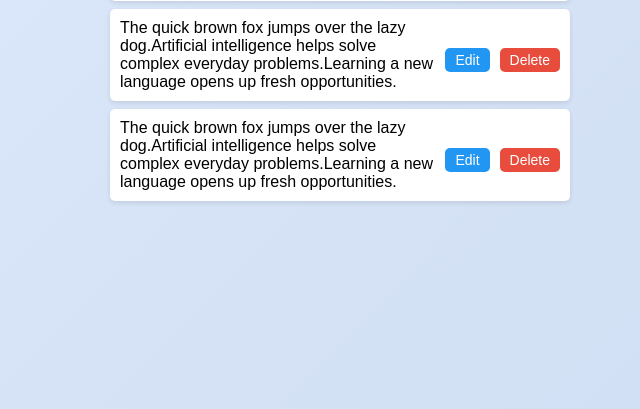
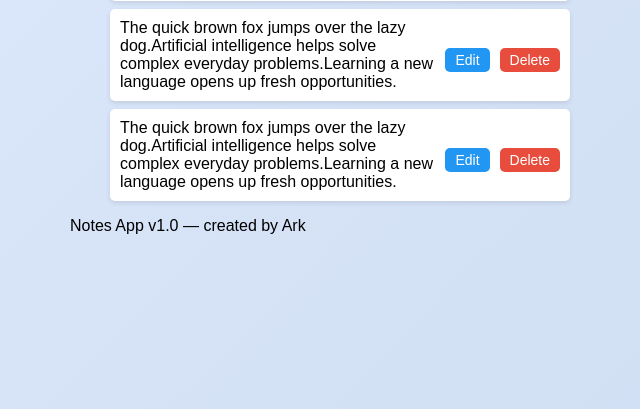
Before and after one commit to Akakiusz/flask-notes-app, a Flask app: page / in a window 1280 px wide. Shown: the part 511-920 px from the top of the page, without its empty margins (320-960 px from the left). Run offline with Flask 3, Linux system fonts and the light colour scheme; data comes from the database, SQL or seed files in the repository.

Commit message:
Update index.html
added footer -signature

```diff
--- a/TEMPLATES/index.html
+++ b/TEMPLATES/index.html
@@ -14,6 +14,10 @@
     <h2>Your notes</h2>
     <ul id="notesList"></ul>
 
+    <footer>
+        <p>Notes App v1.0 — created by Ark</p>
+    </footer>
+
     <script src="{{ url_for('static', filename='script.js') }}"></script>
 </body>
 </html>
```
